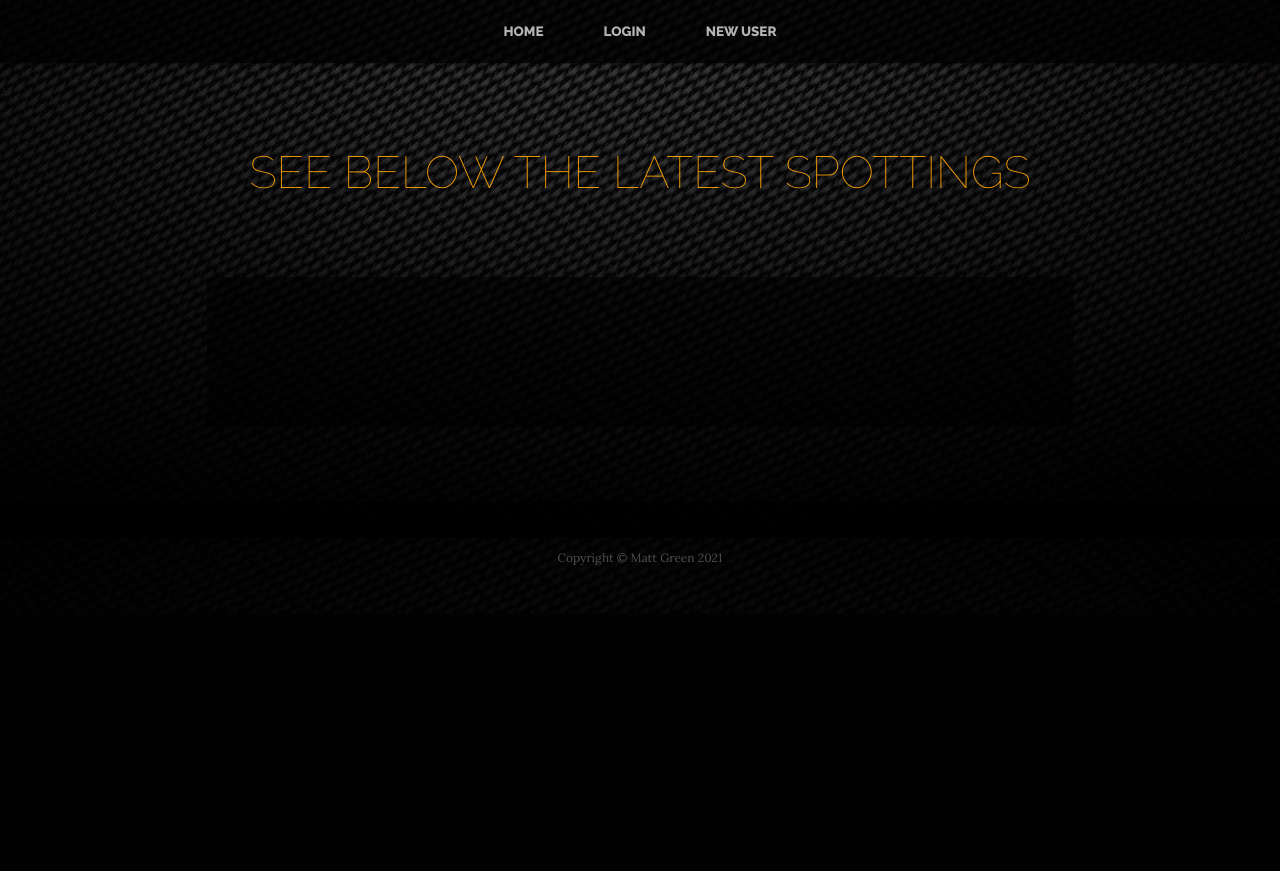
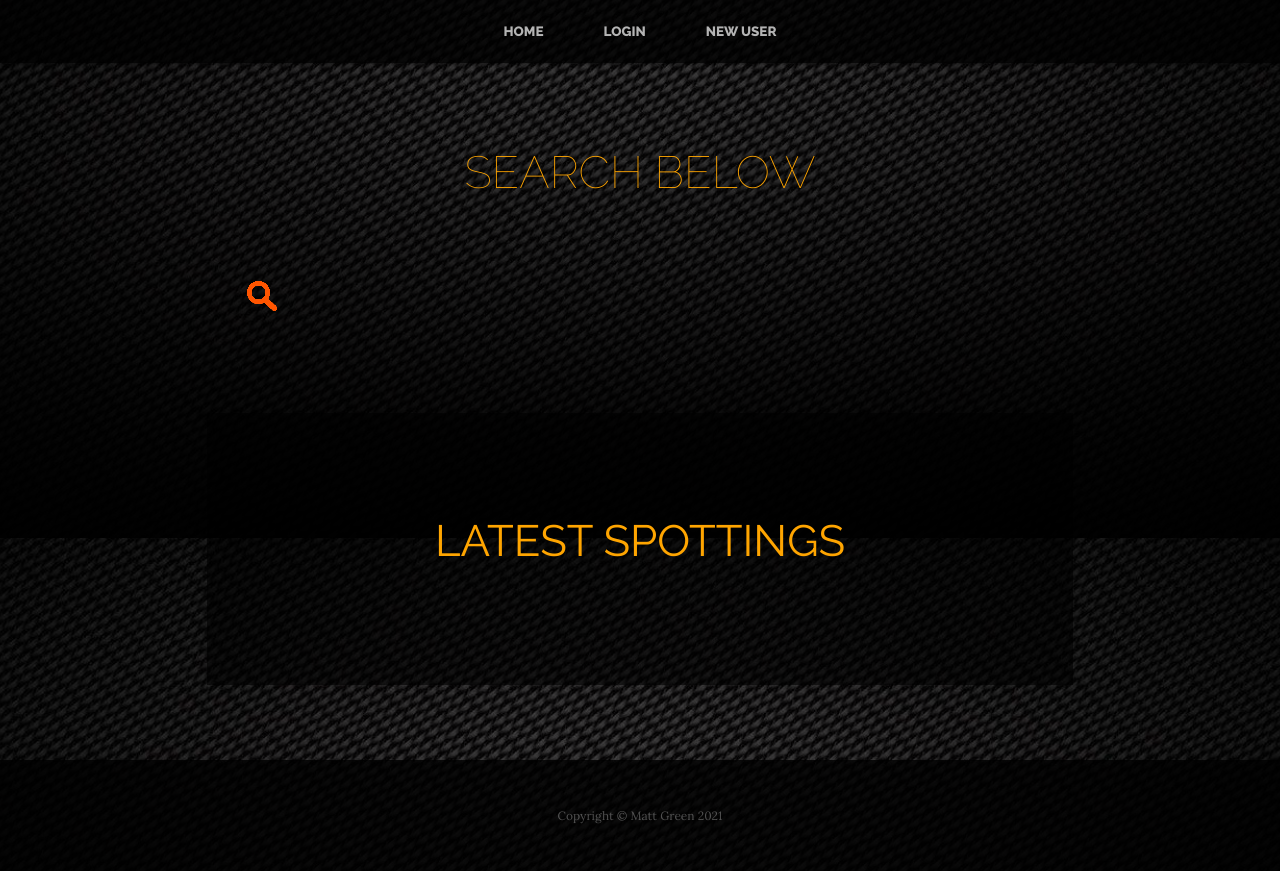
Before and after one commit to mattgreen91/milestone-project-3, a Flask app: page / in a window 1280 px wide. Shown: the part 262-1133 px from the top of the page. Before the commit the page ends 828 px from the top, so only its background shows below. Run offline with Flask 2, Linux system fonts and the light colour scheme; data that the repository does not hold is empty; some libraries are stand-ins or nearby versions.

Commit message:
created style for search bar

```diff
--- a/static/css/style.css
+++ b/static/css/style.css
@@ -209,13 +209,14 @@ input[type=search]:not(.browser-default) {
     font-size: 30px;
     border-bottom: none;
     color: rgb(206, 177, 177);
-    background-color: rgba(rgb(255, 153, 0), green, blue, 0.3);
+    background-color: rgba(rgb(255, 153, 0), green, blue, 0.9);
     background-image: url("/static/img/searchicon.png");
     background-position: 0px 20px;
     background-repeat: no-repeat;
     padding: 12px 20px 12px 40px;
     -webkit-transition: width 0.4s ease-in-out;
     transition: width 0.4s ease-in-out;
+    margin-left: 40px;
   }
 
   input[type=text]:focus {
--- a/templates/index.html
+++ b/templates/index.html
@@ -2,16 +2,22 @@
 {% block content %}
 <div class="blog-title">
   <h2 class="section-heading mb-4 text-center">
-    <span class="section-heading-lower">See Below The Latest Spottings</span>
+    <span class="section-heading-lower">Search Below</span>
+    <br>
+    <div class="row">
+      <input type="text" name="search">
+    </div>
   </h2>
 </div>
 <section class="page-section cta">
-
+  <div class="blog-title">
+    <h3 class="section-heading mb-4 text-center">
+      Latest Spottings
+    </h3>
+    <br>
+  </div>
   {% for post in posts %}
   <div class="container">
-    <div class="row">
-      <input type="text" name="search">
-    </div>
     <div class="row">
       <div class="col-xl-9 mx-auto">
         <div class="cta-inner text-center rounded">
```
